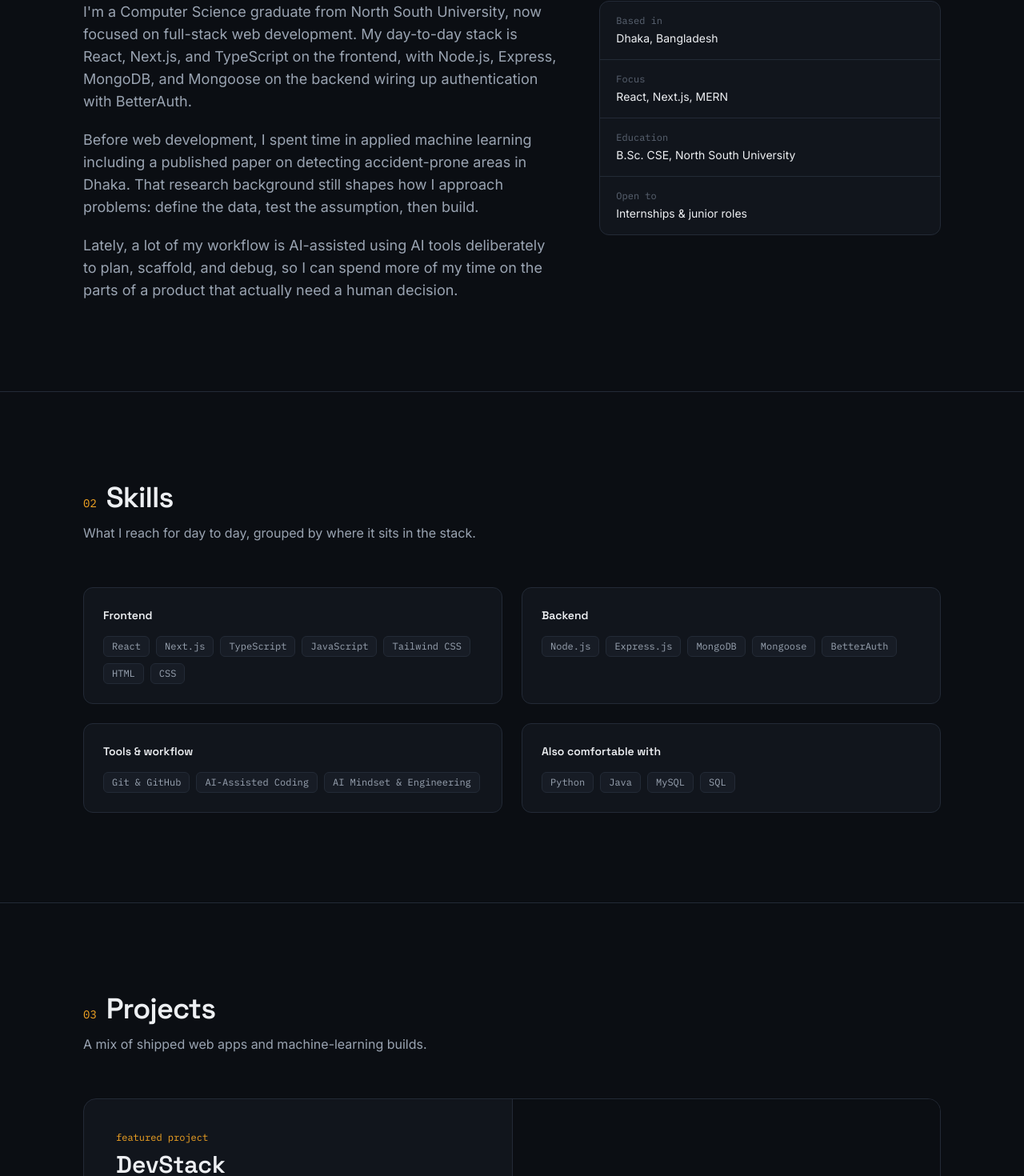
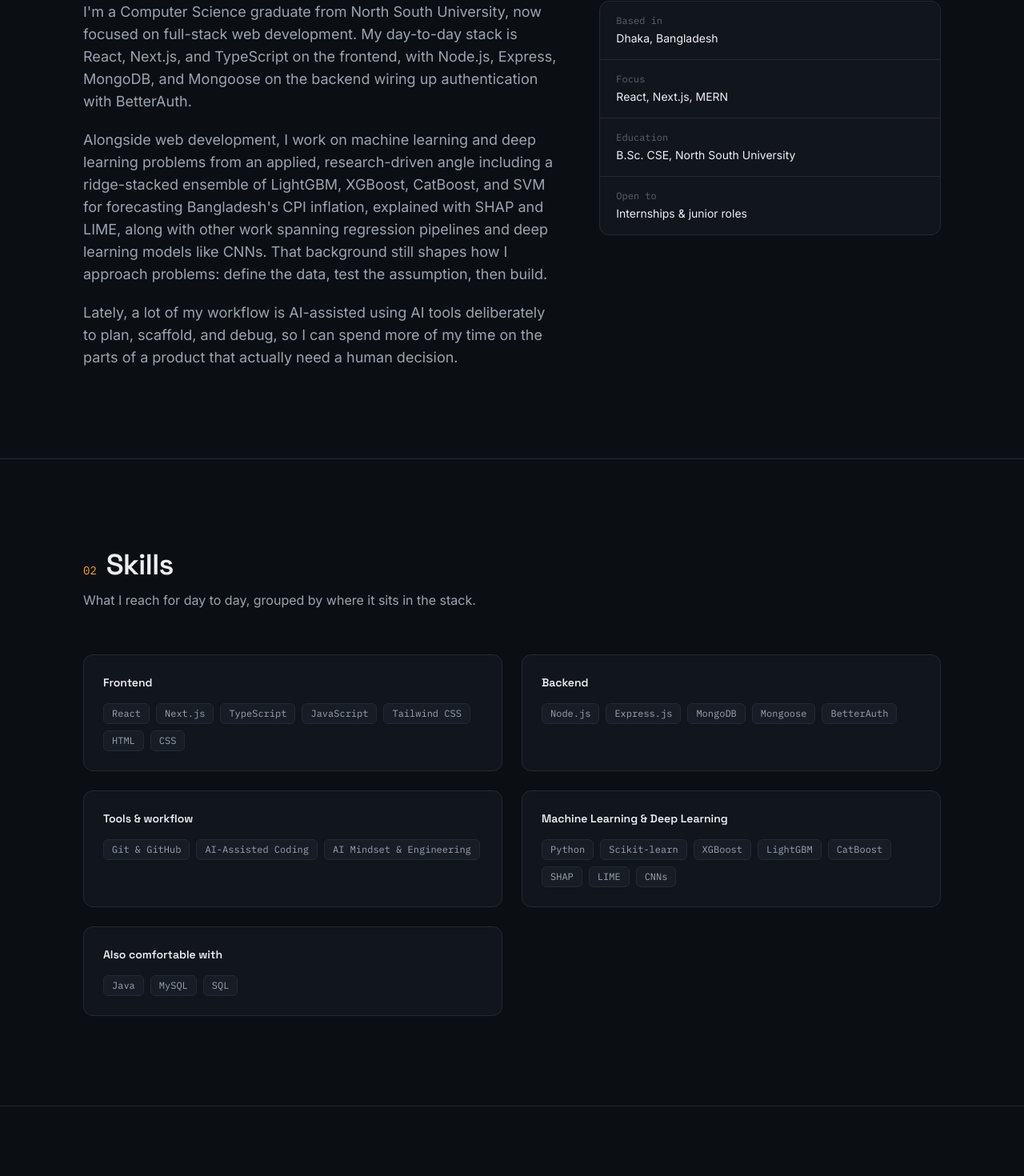
Before and after one commit to AtefEzaz/atef-akbar-ezaz-portfolio, a React (Vite) app: page / in a window 1280 px wide. Shown: the part 1082-2552 px from the top of the page at 80% size. Built offline with nearby package versions, Linux system fonts and the light colour scheme.

Commit message:
update ml

```diff
--- a/src/data/profile.ts
+++ b/src/data/profile.ts
@@ -9,10 +9,10 @@ export const profile = {
   linkedin: "https://www.linkedin.com/in/atef-ezaz-8a1746361/",
   facebook: "https://www.facebook.com/atef.ezaz111222/",
   tagline:
-    "I build full-stack web products with React, Next.js, and the MERN stack and I ship faster by working with AI as part of my process, not around it.",
+    "I build full-stack web products with React, Next.js, and the MERN stack, with a strong applied background in machine learning and deep learning  and I ship faster by working with AI as part of my process, not around it.",
   bio: [
     "I'm a Computer Science graduate from North South University, now focused on full-stack web development. My day-to-day stack is React, Next.js, and TypeScript on the frontend, with Node.js, Express, MongoDB, and Mongoose on the backend  wiring up authentication with BetterAuth.",
-    "Before web development, I spent time in applied machine learning including a published paper on detecting accident-prone areas in Dhaka. That research background still shapes how I approach problems: define the data, test the assumption, then build.",
+    "Alongside web development, I work on machine learning and deep learning problems from an applied, research-driven angle including a ridge-stacked ensemble of LightGBM, XGBoost, CatBoost, and SVM for forecasting Bangladesh's CPI inflation, explained with SHAP and LIME, along with other work spanning regression pipelines and deep learning models like CNNs. That background still shapes how I approach problems: define the data, test the assumption, then build.",
     "Lately, a lot of my workflow is AI-assisted using AI tools deliberately to plan, scaffold, and debug, so I can spend more of my time on the parts of a product that actually need a human decision.",
   ],
 } as const;
--- a/src/data/projects.ts
+++ b/src/data/projects.ts
@@ -1,64 +1,95 @@
-import type { Project } from '../types'
+import type { Project } from "../types";
 
 export const projects: Project[] = [
   {
-    slug: 'devstack-app',
-    name: 'DevStack',
-    summary: 'Build your own developer tech stack from a curated, filterable catalog.',
+    slug: "devstack-app",
+    name: "DevStack",
+    summary:
+      "Build your own developer tech stack from a curated, filterable catalog.",
     description:
       'A responsive React app where developers browse a curated catalog of technologies, filter by category, and build a personal "stack" by adding and removing items — with live toast feedback for every action.',
-    tech: ['React', 'TypeScript', 'Tailwind CSS', 'Vite'],
-    repoUrl: 'https://github.com/AtefEzaz/DevStack-app',
-    liveUrl: 'https://dev-stack-app-chi.vercel.app/',
+    tech: ["React", "TypeScript", "Tailwind CSS", "Vite"],
+    repoUrl: "https://github.com/AtefEzaz/DevStack-app",
+    liveUrl: "https://dev-stack-app-chi.vercel.app/",
     featured: true,
-    status: 'shipped',
+    status: "shipped",
   },
   {
-    slug: 'devconf2026',
-    name: 'DevConf 2026',
-    summary: 'A landing page built for a developer conference.',
+    slug: "explainable-stacking-bangladesh-cpi",
+    name: "Explainable Stacking for Bangladesh CPI",
+    summary:
+      "Forecasts Bangladesh inflation using a ridge-stacked ensemble with SHAP/LIME explainability.",
     description:
-      'A conference landing page covering schedule, speakers, and registration, built from scratch with semantic HTML, custom CSS, and vanilla JavaScript.',
-    tech: ['HTML', 'CSS', 'JavaScript'],
-    repoUrl: 'https://github.com/AtefEzaz/devconf2026',
-    status: 'shipped',
+      "A stacking ensemble of LightGBM, XGBoost, Random Forest, CatBoost, and SVM forecasting Bangladesh consumer price inflation, achieving R² of 0.93 with SHAP and LIME used for model interpretability.",
+    tech: ["Python", "LightGBM", "XGBoost", "CatBoost", "SHAP", "LIME"],
+    status: "research",
   },
   {
-    slug: 'laptop-price-predictor',
-    name: 'Laptop Price Predictor',
-    summary: 'Predicts a laptop\u2019s market price from its specifications.',
+    slug: "devconf2026",
+    name: "DevConf 2026",
+    summary: "A landing page built for a developer conference.",
     description:
-      'A machine learning app that takes in a laptop\u2019s specifications and predicts its price, trained and evaluated on a cleaned specs-and-price dataset.',
-    tech: ['Python', 'Machine Learning'],
-    repoUrl: 'https://github.com/AtefEzaz/laptop-price-predictor-python',
-    status: 'shipped',
+      "A conference landing page covering schedule, speakers, and registration, built from scratch with semantic HTML, custom CSS, and vanilla JavaScript.",
+    tech: ["HTML", "CSS", "JavaScript"],
+    repoUrl: "https://github.com/AtefEzaz/devconf2026",
+    status: "shipped",
   },
   {
-    slug: 'c-medical-assistant',
-    name: 'Medical Assistant',
-    summary: 'A console tool that helps generate patient prescriptions.',
+    slug: "laptop-price-predictor",
+    name: "Laptop Price Predictor",
+    summary: "Predicts a laptop\u2019s market price from its specifications.",
     description:
-      'A C program that walks a medical assistant through patient details and symptoms to help generate a prescription.',
-    tech: ['C'],
-    repoUrl: 'https://github.com/AtefEzaz/c-medical-assistant',
-    status: 'shipped',
+      "A machine learning app that takes in a laptop\u2019s specifications and predicts its price, trained and evaluated on a cleaned specs-and-price dataset.",
+    tech: ["Python", "Machine Learning"],
+    repoUrl: "https://github.com/AtefEzaz/laptop-price-predictor-python",
+    status: "shipped",
   },
   {
-    slug: 'leaf-disease-classification',
-    name: 'Potato & Tomato Leaf Disease Classification',
-    summary: 'Detects crop disease from a leaf photo using CNNs.',
+    slug: "c-medical-assistant",
+    name: "Medical Assistant",
+    summary: "A console tool that helps generate patient prescriptions.",
     description:
-      'An image classifier built with CNN, ResNet50, and InceptionV3 that detects disease in potato and tomato leaves from a photo — aimed at early, low-cost crop diagnosis.',
-    tech: ['Python', 'CNN', 'ResNet50'],
-    status: 'research',
+      "A C program that walks a medical assistant through patient details and symptoms to help generate a prescription.",
+    tech: ["C"],
+    repoUrl: "https://github.com/AtefEzaz/c-medical-assistant",
+    status: "shipped",
   },
   {
-    slug: 'deepfake-detection',
-    name: 'Deepfake Detection',
-    summary: 'Classifies whether a photo or video is real or AI-generated.',
+    slug: "leaf-disease-classification",
+    name: "Potato & Tomato Leaf Disease Classification",
+    summary: "Detects crop disease from a leaf photo using CNNs.",
     description:
-      'A deep learning model using CNN and EfficientNet to identify whether a given photo or video has been manipulated or generated.',
-    tech: ['Python', 'CNN', 'EfficientNet'],
-    status: 'research',
+      "An image classifier built with CNN, ResNet50, and InceptionV3 that detects disease in potato and tomato leaves from a photo aimed at early, low-cost crop diagnosis.",
+    tech: ["Python", "CNN", "ResNet50"],
+    status: "research",
   },
-]
+  {
+    slug: "housing-price-regression",
+    name: "Housing Price Regression Pipeline",
+    summary:
+      "Predicts housing prices with a tuned regression pipeline on the Ames housing dataset.",
+    description:
+      "An end-to-end regression pipeline on the Ames housing dataset covering missing value imputation, one-hot encoding of categorical features, and hyperparameter tuning to predict house sale prices.",
+    tech: ["Python", "Pandas", "Scikit-learn", "XGBoost"],
+    status: "shipped",
+  },
+  {
+    slug: "deepfake-detection",
+    name: "Deepfake Detection",
+    summary: "Classifies whether a photo or video is real or AI-generated.",
+    description:
+      "A deep learning model using CNN and EfficientNet to identify whether a given photo or video has been manipulated or generated.",
+    tech: ["Python", "CNN", "EfficientNet"],
+    status: "research",
+  },
+  {
+    slug: "audio-commander",
+    name: "Clap, Snap, or Whistle: Audio Commander",
+    summary:
+      "Controls website elements like dark mode or scrolling using clap, snap, or whistle sounds.",
+    description:
+      "An audio-based interaction layer trained with Google Teachable Machine on clap, snap, and whistle sounds, running live in the browser via microphone input to trigger frontend actions like toggling dark mode or scrolling.",
+    tech: ["JavaScript", "Teachable Machine", "TensorFlow.js"],
+    status: "research",
+  },
+];
--- a/src/data/skills.ts
+++ b/src/data/skills.ts
@@ -1,20 +1,42 @@
-import type { SkillGroup } from '../types'
+import type { SkillGroup } from "../types";
 
 export const skillGroups: SkillGroup[] = [
   {
-    label: 'Frontend',
-    items: ['React', 'Next.js', 'TypeScript', 'JavaScript', 'Tailwind CSS', 'HTML', 'CSS'],
+    label: "Frontend",
+    items: [
+      "React",
+      "Next.js",
+      "TypeScript",
+      "JavaScript",
+      "Tailwind CSS",
+      "HTML",
+      "CSS",
+    ],
   },
   {
-    label: 'Backend',
-    items: ['Node.js', 'Express.js', 'MongoDB', 'Mongoose', 'BetterAuth'],
+    label: "Backend",
+    items: ["Node.js", "Express.js", "MongoDB", "Mongoose", "BetterAuth"],
   },
   {
-    label: 'Tools & workflow',
-    items: ['Git & GitHub', 'AI-Assisted Coding', 'AI Mindset & Engineering'],
+    label: "Tools & workflow",
+    items: ["Git & GitHub", "AI-Assisted Coding", "AI Mindset & Engineering"],
   },
   {
-    label: 'Also comfortable with',
-    items: ['Python', 'Java', 'MySQL', 'SQL'],
+    label: "Machine Learning & Deep Learning",
+    items: [
+      "Python",
+      "Scikit-learn",
+      "XGBoost",
+      "LightGBM",
+      "CatBoost",
+      "SHAP",
+      "LIME",
+      "CNNs",
+    ],
   },
-]
+
+  {
+    label: "Also comfortable with",
+    items: ["Java", "MySQL", "SQL"],
+  },
+];
```
